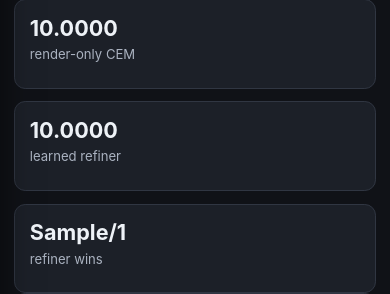
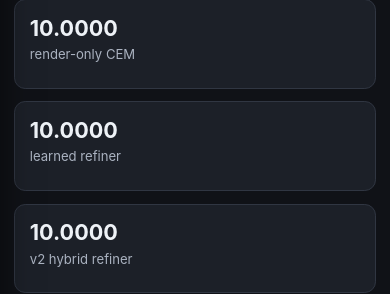
Before and after one commit to marcosbolanos/synth, a FastAPI app: template webui/templates/vital_refiner.html in a window 390 px wide. Shown: the part 224-518 px from the top of the page. Run offline with FastAPI, Linux system fonts and the light colour scheme; the template is opened without the code that fills it: most values are stand-ins (such as "Sample title", 1, 10 or a date in 2020); parts of the project's set-up code (start-up, migrations or seed data) failed here and were passed over.

Commit message:
fix: bug with viz

```diff
--- a/webui/app.py
+++ b/webui/app.py
@@ -438,6 +438,16 @@ def vital_refiner(request: Request) -> HTMLResponse:
             },
             "cem_preset_url": output_file(Path(item["cem_preset"])).url,
             "refiner_preset_url": output_file(Path(item["refiner_preset"])).url,
+            **(
+                {
+                    "hybrid_url": output_file(Path(item["hybrid_audio"])).url,
+                    "hybrid_preset_url": output_file(
+                        Path(item["hybrid_preset"])
+                    ).url,
+                }
+                if "hybrid_audio" in item
+                else {}
+            ),
         }
         for item in comparisons
     )
--- a/webui/static/styles.css
+++ b/webui/static/styles.css
@@ -28,6 +28,7 @@ img { display: block; max-width: 100%; max-height: 32rem; border-radius: .4rem;
 .comparison-three { grid-template-columns: repeat(3, minmax(0, 1fr)); }
 .comparison-four { grid-template-columns: repeat(2, minmax(0, 1fr)); }
 .comparison-five { grid-template-columns: repeat(5, minmax(0, 1fr)); }
+.comparison-six { grid-template-columns: repeat(3, minmax(0, 1fr)); }
 .comparison h3 { font-size: .9rem; color: #aab2c0; margin: 0 0 .55rem; }
 .comparison article { margin: 0; }
 .pair { margin: 1rem 0 1.5rem; }
@@ -44,6 +45,7 @@ th, td { padding: .65rem; border: 1px solid #303642; text-align: left; }
 th { color: #aab2c0; }
 @media (max-width: 1100px) {
   .comparison-five { grid-template-columns: repeat(2, minmax(0, 1fr)); }
+  .comparison-six { grid-template-columns: repeat(2, minmax(0, 1fr)); }
 }
 @media (max-width: 760px) {
   .layout { display: block; }
--- a/webui/templates/vital_refiner.html
+++ b/webui/templates/vital_refiner.html
@@ -6,6 +6,9 @@
     <article><div class="metric">{{ "%.4f"|format(report.mean_seed_distance) }}</div><div class="details">retrieval seed</div></article>
     <article><div class="metric">{{ "%.4f"|format(report.mean_cem_distance) }}</div><div class="details">render-only CEM</div></article>
     <article><div class="metric">{{ "%.4f"|format(report.mean_refiner_distance) }}</div><div class="details">learned refiner</div></article>
+    {% if report.mean_hybrid_distance is defined %}
+    <article><div class="metric">{{ "%.4f"|format(report.mean_hybrid_distance) }}</div><div class="details">v2 hybrid refiner</div></article>
+    {% endif %}
     <article><div class="metric">{{ report.refiner_wins_over_cem }}/{{ report.comparison_count }}</div><div class="details">refiner wins</div></article>
   </div>
 </section>
@@ -22,13 +25,16 @@
   {% for item in items %}
   <div class="pair">
     <h2>{{ item.preset_name }} · {{ item.family }}</h2>
-    <div class="details">seed {{ "%.4f"|format(item.seed_distance) }} · CEM {{ "%.4f"|format(item.cem_distance) }} · refiner {{ "%.4f"|format(item.refiner_distance) }}</div>
-    <div class="comparison comparison-five">
+    <div class="details">seed {{ "%.4f"|format(item.seed_distance) }} · CEM {{ "%.4f"|format(item.cem_distance) }} · v1 {{ "%.4f"|format(item.refiner_distance) }}{% if item.hybrid_distance is defined %} · v2 {{ "%.4f"|format(item.hybrid_distance) }}{% endif %}</div>
+    <div class="comparison {{ 'comparison-six' if item.hybrid_url is defined else 'comparison-five' }}">
       <article><h3>Target</h3><audio controls preload="none" src="{{ item.target_url }}"></audio></article>
       <article><h3>Retrieval seed</h3><audio controls preload="none" src="{{ item.seed_url }}"></audio></article>
       <article><h3>Old one-shot</h3><audio controls preload="none" src="{{ item.old_url }}"></audio></article>
       <article><h3>Render-only CEM</h3><audio controls preload="none" src="{{ item.cem_url }}"></audio><div class="preset-link"><a href="{{ item.cem_preset_url }}">preset</a></div></article>
       <article><h3>Learned refiner</h3><audio controls preload="none" src="{{ item.refiner_url }}"></audio><div class="preset-link"><a href="{{ item.refiner_preset_url }}">preset</a></div></article>
+      {% if item.hybrid_url is defined %}
+      <article><h3>V2 hybrid refiner</h3><audio controls preload="none" src="{{ item.hybrid_url }}"></audio><div class="preset-link"><a href="{{ item.hybrid_preset_url }}">preset</a></div></article>
+      {% endif %}
     </div>
   </div>
   {% endfor %}
```
